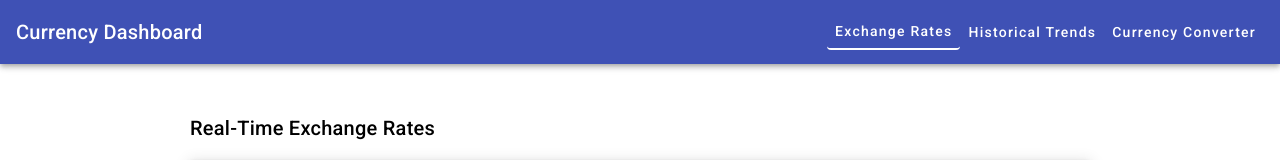
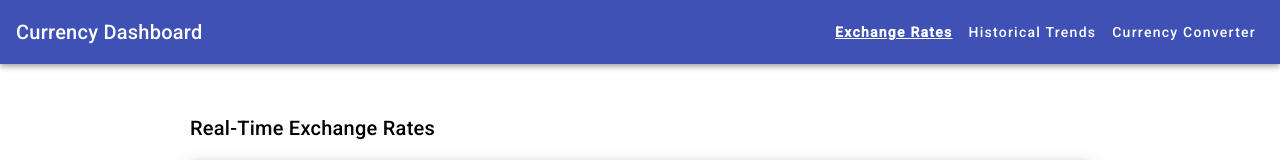
Before and after one commit to hahazim1992/currency-dashboard, an Angular app: page /exchange-rates in a window 1280 px wide. Shown: the top 160 px of the page. Built offline with nearby package versions, Linux system fonts and the light colour scheme; no server answers.

Commit message:
refactor routing and menu make sticker everywhere

```diff
--- a/src/app/app-routing.module.ts
+++ b/src/app/app-routing.module.ts
@@ -5,11 +5,10 @@ import { HistoricalTrendsComponent } from './components/historical-trends/histor
 import { CurrencyConverterComponent } from './components/currency-converter/currency-converter.component';
 
 const routes: Routes = [
-  { path: '', redirectTo: 'exchange-rates', pathMatch: 'full' },
   { path: 'exchange-rates', component: ExchangeRatesComponent },
   { path: 'historical-trends', component: HistoricalTrendsComponent },
   { path: 'currency-converter', component: CurrencyConverterComponent },
-  { path: '**', redirectTo: 'exchange-rates' }
+  { path: '', redirectTo: '/exchange-rates', pathMatch: 'full' },
 ];
 
 @NgModule({
--- a/src/app/app.component.html
+++ b/src/app/app.component.html
@@ -1 +1,9 @@
+<mat-toolbar color="primary" class="mat-elevation-z4">
+  <span>Currency Dashboard</span>
+  <span class="spacer"></span>
+  <a mat-button routerLink="/exchange-rates" routerLinkActive="active-link">Exchange Rates</a>
+  <a mat-button routerLink="/historical-trends" routerLinkActive="active-link">Historical Trends</a>
+  <a mat-button routerLink="/currency-converter" routerLinkActive="active-link">Currency Converter</a>
+</mat-toolbar>
+
 <router-outlet></router-outlet>
--- a/src/app/components/exchange-rates/exchange-rates.component.html
+++ b/src/app/components/exchange-rates/exchange-rates.component.html
@@ -1,11 +1,3 @@
-<mat-toolbar color="primary" class="mat-elevation-z4">
-  <span>Currency Dashboard</span>
-  <span class="spacer"></span>
-  <a mat-button routerLink="/exchange-rates" routerLinkActive="active-link">Exchange Rates</a>
-  <a mat-button routerLink="/historical-trends" routerLinkActive="active-link">Historical Trends</a>
-  <a mat-button routerLink="/currency-converter" routerLinkActive="active-link">Currency Converter</a>
-</mat-toolbar>
-
 <div class="exchange-rates-container">
   <h2>Real-Time Exchange Rates</h2>
 
--- a/src/styles.scss
+++ b/src/styles.scss
@@ -2,3 +2,11 @@
 
 html, body { height: 100%; }
 body { margin: 0; font-family: Roboto, "Helvetica Neue", sans-serif; }
+.active-link {
+  font-weight: bold;
+  text-decoration: underline;
+}
+
+.spacer {
+  flex: 1 1 auto;
+}
```
